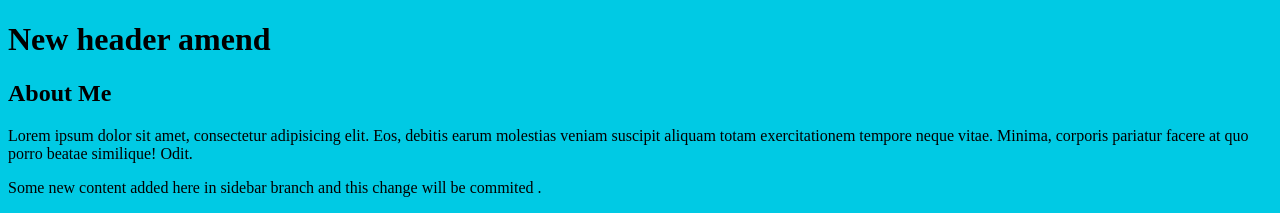
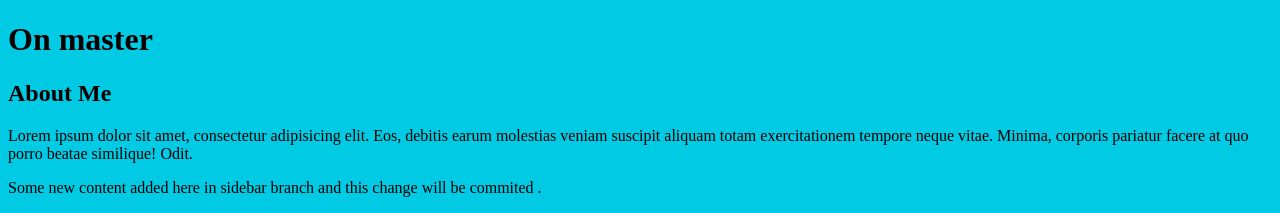
Before and after one commit to Jagmohan1294/git-course, a plain HTML site: page index.html in a window 1280 px wide. Shown: the top 213 px of the page. Drawn offline with Linux system fonts and the light colour scheme.

Commit message:
Revert "new header"
This reverts commit bd4926ce5d1f0a3b2fff83f37a53940b0a5c4683.

```diff
--- a/index.html
+++ b/index.html
@@ -9,7 +9,7 @@
 </head>
 <body>
     <header>
-        <h1>New header amend</h1>
+        <h1>On master</h1>
     </header>
     <div class="container">
         <main>
```
